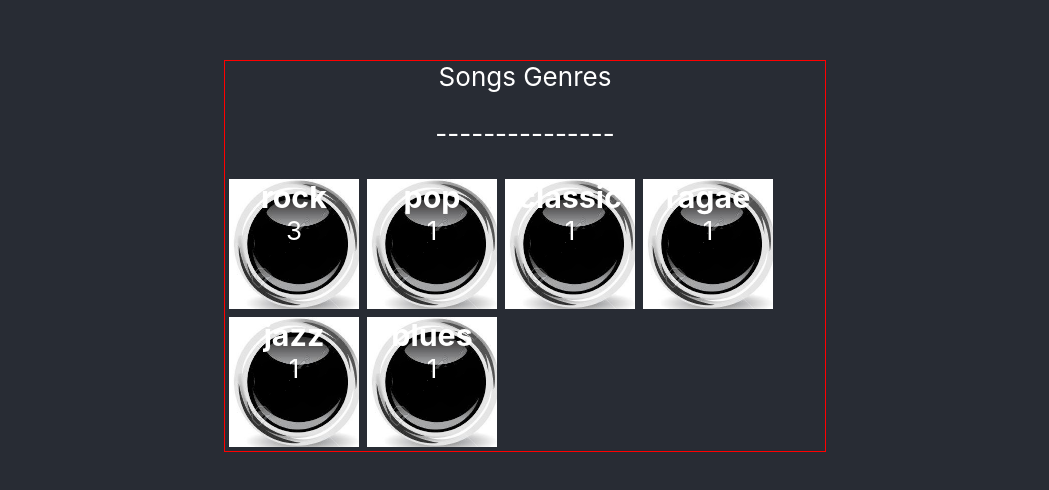
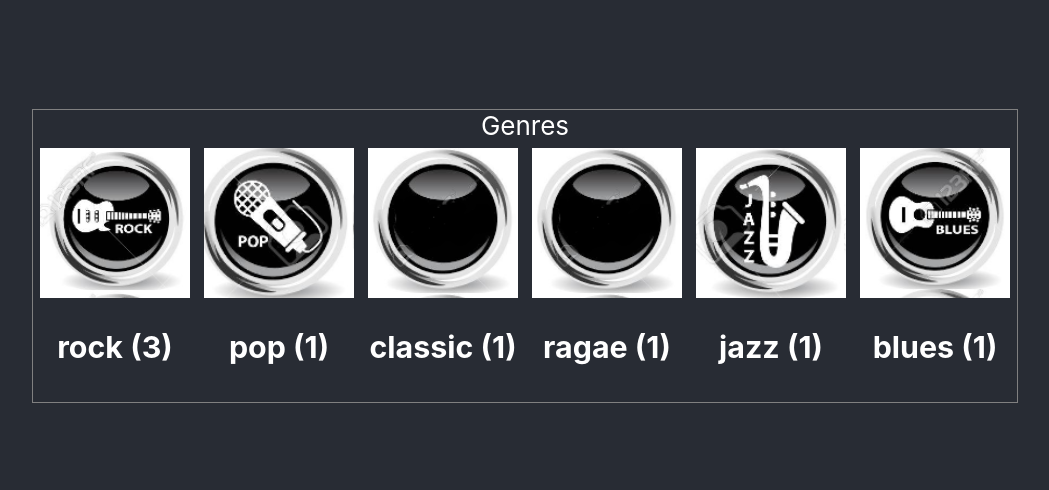
Before and after one commit to cornelurian/music-app, a React (Create React App) app: page / in a window 1280 px wide. Shown: the part 144-634 px from the top of the page, without its empty margins (115-1164 px from the left). Built offline with nearby package versions, Linux system fonts and the light colour scheme.

Commit message:
some CSS + fixed the cards background

```diff
--- /dev/null
+++ b/src/components/landingPage/homePage-component/homePage.css
@@ -0,0 +1,17 @@
+.cards {
+  display: flex;
+  flex-wrap: wrap;
+  flex-direction: row;
+  justify-content: start;
+  align-items: auto;
+  align-content: start;
+}
+.summaryItem {
+  flex: 0 0 auto;
+  margin: 7px;
+}
+.summaryItem .photo {
+  width: 150px;
+  height: 150px;
+  background-size: contain;
+}
--- a/src/components/landingPage/homePage-component/homePage.js
+++ b/src/components/landingPage/homePage-component/homePage.js
@@ -2,13 +2,19 @@ import React, { Component } from "react";
 import { connect } from "react-redux";
 
 import SummaryItem from "../summaryItem/summaryItem";
-import musicGenres from "../../../constants/genres";
+import { genres } from "../../../constants/genres";
+import "./homePage.css";
 
 class HomePage extends Component {
   constructor(props) {
     super(props);
     this.cards = this.getUniqueCategories(props.songs);
   }
+
+  getBackgroundImage = selected => {
+    const info = genres.find(genre => genre.name.toLowerCase() === selected);
+    return info && info.backgroundImage;
+  };
 
   getUniqueCategories = songs => {
     const allGenresListFromSongs = [].concat(...songs.map(song => song.genre)); //concatenate all genres from all songs
@@ -17,22 +23,20 @@ class HomePage extends Component {
       ...new Set(allGenresListFromSongs.map(genre => genre.toLowerCase()))
     ]; //new set containing unique genres from songs
 
-    return uniqueGenres.map(name => ({
-      genre: name,
-      count: allGenresListFromSongs.filter(item => item === name).length,
-      image: musicGenres.find(genre => genre.name === name)
-    }));
+    return uniqueGenres.map(name => {
+      return {
+        genre: name,
+        count: allGenresListFromSongs.filter(item => item === name).length,
+        image: this.getBackgroundImage(name)
+      };
+    });
   };
 
   render() {
     return (
-      <div
-        className="homepage"
-        style={{ border: "1px solid red", width: "600px" }}
-      >
-        Songs Genres
-        <p>---------------</p>
-        <div style={{ display: "subgrid", alignItems: "center"}}>
+      <div className="homepage" style={{ border: "1px solid gray" }}>
+        Genres
+        <div className="cards">
           {this.cards.map(item => (
             <SummaryItem key={item.name} card={item}></SummaryItem>
           ))}
--- a/src/components/landingPage/summaryItem/summaryItem.js
+++ b/src/components/landingPage/summaryItem/summaryItem.js
@@ -22,38 +22,24 @@ export default function SummaryItem(props) {
   };
 
   const handleGenreSelection = genre => {
-      dispatch(selectGenre(genre));
-      dispatch(updateFilteredSongs(getSongsByGenre(genre)));
+    dispatch(selectGenre(genre));
+    dispatch(updateFilteredSongs(getSongsByGenre(genre)));
   };
 
   return (
     <div
-      style={{
-        float: "left",
-        width: "130px",
-        height: "130px",
-        margin: "4px",
-        backgroundImage: filePath
-      }}
+      className="summaryItem"
       onClick={() => {
         return handleGenreSelection(genre);
       }}
     >
-      <h3
-        style={{
-          margin: "0"
-        }}
-      >
-        {genre}
-      </h3>
-      <p
-        style={{
-          margin: "0",
-          padding: "0"
-        }}
-      >
-        {count}
-      </p>
+      <div class="photo" style={{ backgroundImage: filePath }}>
+      </div>
+      <div class="details">
+        <h3>
+          {genre} ({count})
+        </h3>
+      </div>
     </div>
   );
 }
--- a/src/components/songsPage/grid/grid.js
+++ b/src/components/songsPage/grid/grid.js
@@ -1,14 +1,10 @@
 import React from "react";
 export default function Grid(props) {
-  return (
+  return props.songs.map((song, index) => (
     <>
-      {props.songs.map((song, index) => (
-        <tr>
-          <td class="tg-0lax">{song.name}</td>
-          <td class="tg-0lax">{song.artist}</td>
-          <td class="tg-0lax">{song.duration} sec</td>
-        </tr>
-      ))}
+      <span>{song.name}</span>
+      <span>{song.artist}</span>
+      <span>{song.duration} sec</span>
     </>
-  );
+  ));
 }
--- /dev/null
+++ b/src/components/songsPage/songsList-component/songsList.css
@@ -0,0 +1,16 @@
+.grid {
+    display: grid;
+    grid-template-columns: repeat(3, 1fr);
+    border-top: 1px solid black;
+    border-right: 1px solid black;
+}
+
+.grid > span {
+    padding: 4px 4px;
+    border-left: 1px solid black;
+    border-bottom: 1px solid black;
+}
+
+.grid > span.header {
+    font-size: 35px;
+}
--- a/src/components/songsPage/songsList-component/songsList.js
+++ b/src/components/songsPage/songsList-component/songsList.js
@@ -2,6 +2,7 @@ import React, { Component } from "react";
 import { connect } from "react-redux";
 import { updateFilteredSongs } from "../../../actions/songsListActions";
 import Grid from "../grid/grid";
+import "./songsList.css";
 
 class SongsList extends Component {
   constructor(props) {
@@ -26,8 +27,8 @@ class SongsList extends Component {
     const list = this.props.songs.filter(
       song =>
         this.state.filterBy === "" ||
-        song.artist.toLowerCase().includes(this.state.filterBy) ||
-        song.name.toLowerCase().includes(this.state.filterBy)
+        song.artist.toLowerCase().includes(this.state.filterBy.toLowerCase()) ||
+        song.name.toLowerCase().includes(this.state.filterBy.toLowerCase())
     );
     //   .map((song, index) => (
     //     <li key={index}>
@@ -37,24 +38,23 @@ class SongsList extends Component {
 
     debugger;
     return (
-      <div style={{ border: "1px solid yellow", width: "600px" }}>
+      <div style={{ border: "1px solid gray", width: "600px" }}>
         {this.props.selectedGenre} songs:
-        <br></br>
+        <br />
         <input
           value={this.input}
           type="text"
           placeholder="search by Artist or Song"
           onChange={this.onChangeHandler.bind(this)}
         />
+        <br />
         {/* {JSON.stringify(this.props.songs, null, 2)} */}
-        <table class="tg" style={{width: "100%"}}>
-          <tr>
-            <th class="tg-0pky">Name</th>
-            <th class="tg-0lax">Artist</th>
-            <th class="tg-0lax">Duration</th>
-          </tr>
+        <div class="grid">
+          <span className="header">Name</span>
+          <span className="header">Artist</span>
+          <span className="header">Duration</span>
           <Grid songs={list}></Grid>
-        </table>
+        </div>
       </div>
     );
   }
--- a/src/constants/genres.js
+++ b/src/constants/genres.js
@@ -1,4 +1,4 @@
-export default [
+export const genres = [
   { backgroundImage: "80.PNG", name: "80" },
   { backgroundImage: "90.PNG", name: "90" },
   { backgroundImage: "noImage.PNG", name: "Alternative" },
@@ -42,3 +42,5 @@ export default [
   { backgroundImage: "noImage.PNG", name: "Vocal" },
   { backgroundImage: "noImage.PNG", name: "World" }
 ];
+
+export default { genres };
```
